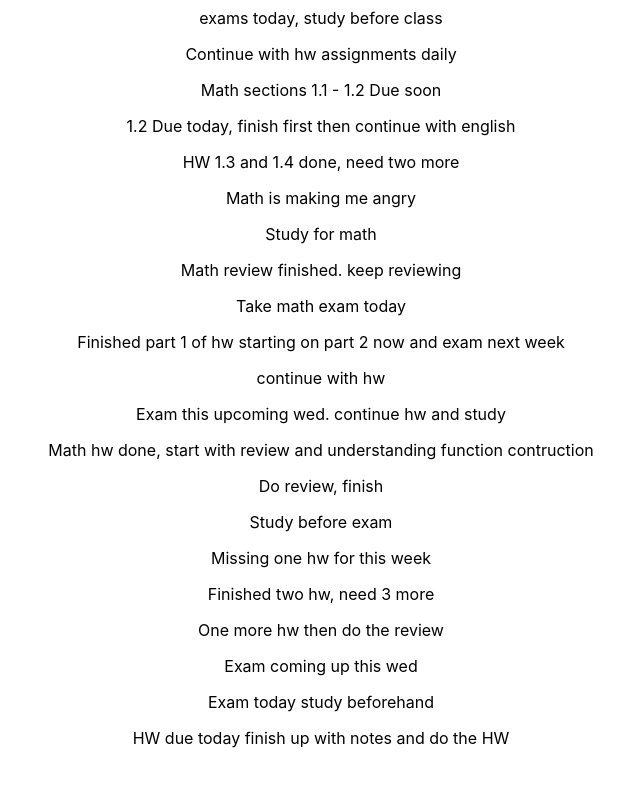
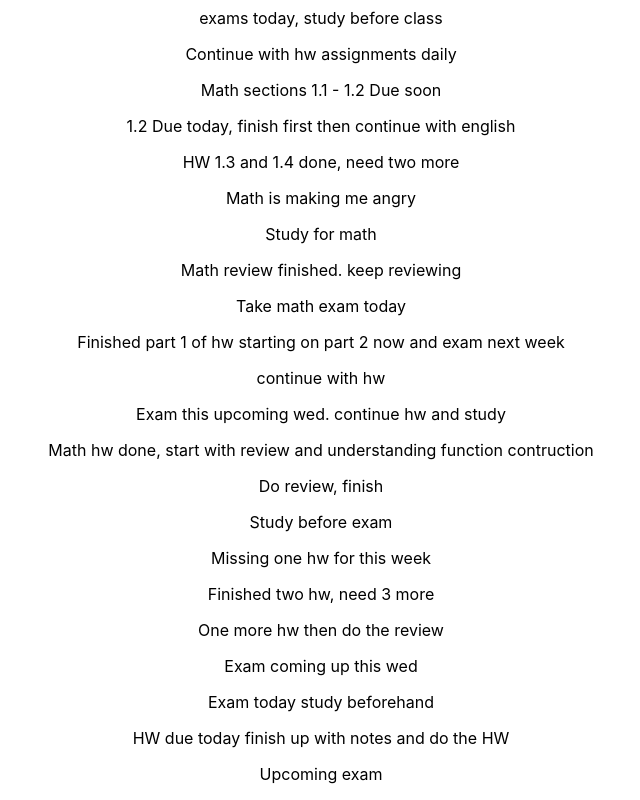
Before and after one commit to jsoomie/school-notebook, a React (Create React App) app: page /math in a window 1280 px wide. Shown: the part 434-1234 px from the top of the page, without its empty margins (319-959 px from the left). Before the commit the page ends 1198 px from the top, so only its background shows below. Built offline with nearby package versions, Linux system fonts and the light colour scheme.

Commit message:
chore: update math

```diff
--- a/src/pages/Math/Math.tsx
+++ b/src/pages/Math/Math.tsx
@@ -37,6 +37,7 @@ export const Math = () => {
       <p>Exam coming up this wed</p>
       <p>Exam today study beforehand</p>
       <p>HW due today finish up with notes and do the HW</p>
+      <p>Upcoming exam</p>
     </div>
   );
 };
```
